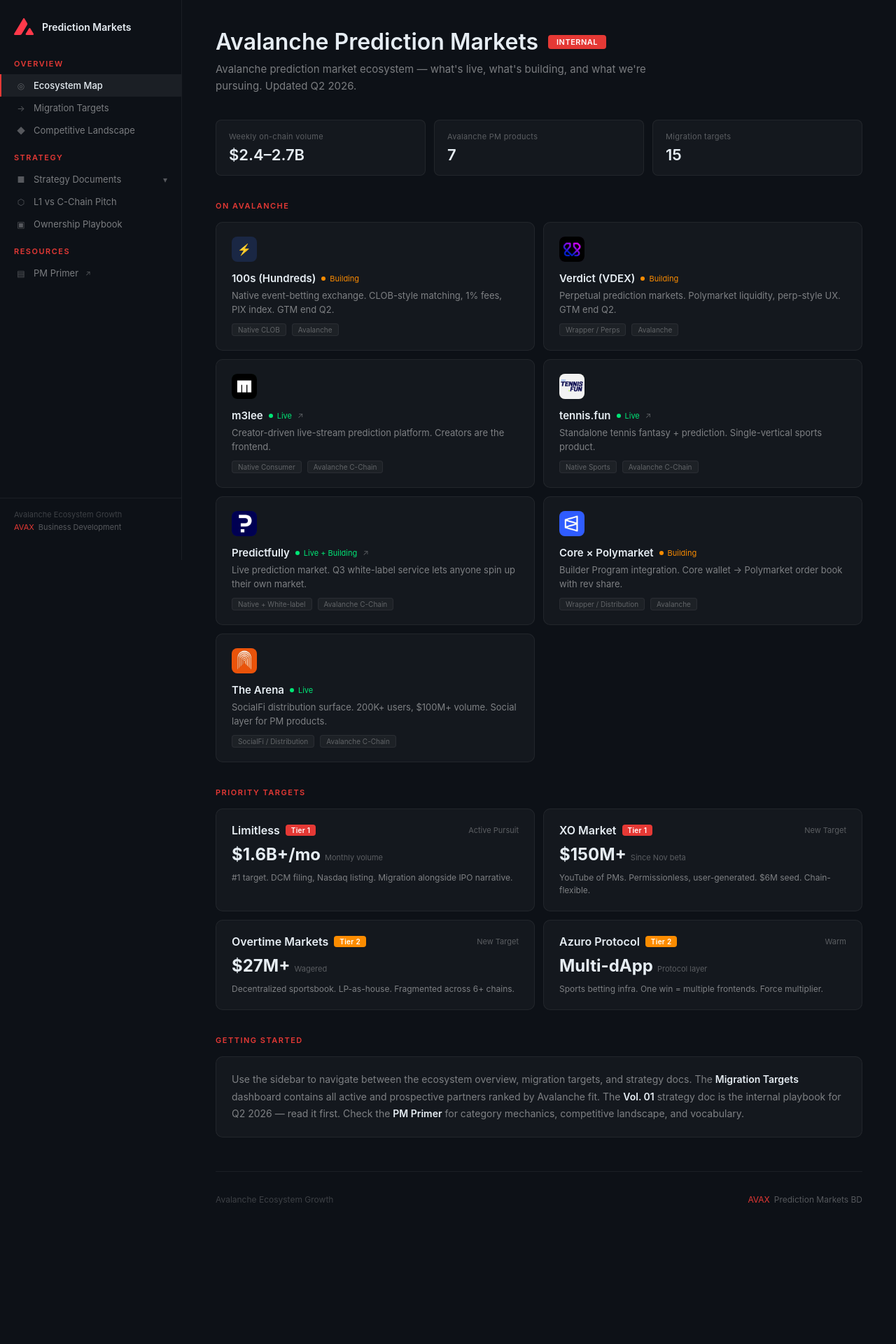
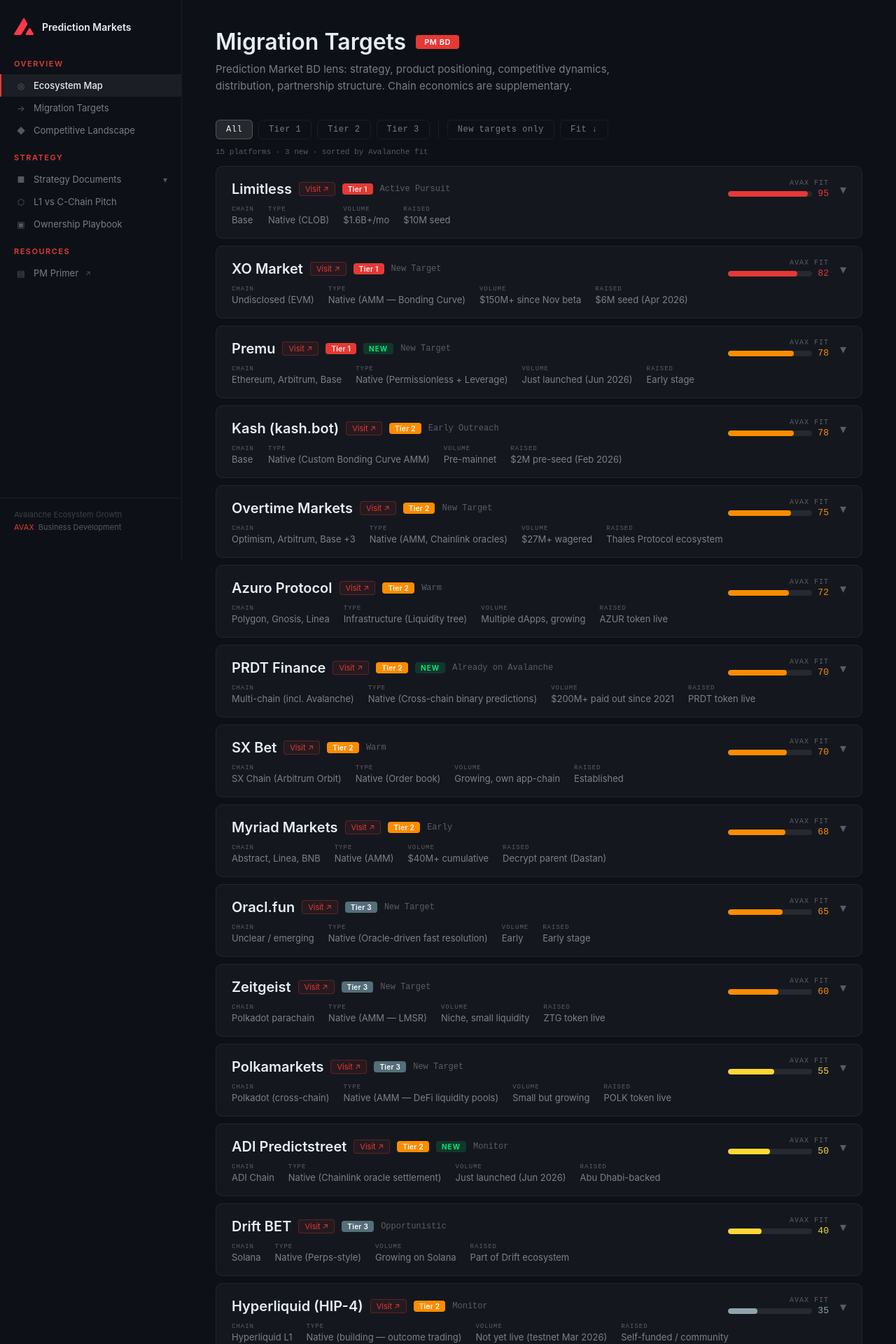
Before and after one commit to joeycannoliLABS/avax-prediction-markets, a Next.js app: page / in a window 1280 px wide. Shown: the top 1920 px of the page at 70% size. Before the commit the page ends 1785 px from the top, so only its background shows below. Built offline with nearby package versions, Linux system fonts and the light colour scheme.

Commit message:
Update page.tsx

```diff
--- a/app/page.tsx
+++ b/app/page.tsx
@@ -1,206 +1,217 @@
 "use client";
 
-import { ecosystemProducts, categoryStats } from "@/lib/data";
-import { StatCard, SectionLabel, Card, StatusDot, Tag } from "@/components/UI";
-import Link from "next/link";
+import { useState } from "react";
+import { migrationTargets } from "@/lib/data";
+import { PageHeader, SectionLabel, FitBar, TierBadge, NewBadge, Card } from "@/components/UI";
 
-export default function Home() {
-  const targetHighlights = [
-    {
-      name: "Limitless",
-      tier: "Tier 1",
-      tierColor: "#E53935",
-      metric: "$1.6B+/mo",
-      metricLabel: "Monthly volume",
-      status: "Active Pursuit",
-      note: "#1 target. DCM filing, Nasdaq listing. Migration alongside IPO narrative.",
-    },
-    {
-      name: "XO Market",
-      tier: "Tier 1",
-      tierColor: "#E53935",
-      metric: "$150M+",
-      metricLabel: "Since Nov beta",
-      status: "New Target",
-      note: "YouTube of PMs. Permissionless, user-generated. $6M seed. Chain-flexible.",
-    },
-    {
-      name: "Overtime Markets",
-      tier: "Tier 2",
-      tierColor: "#FB8C00",
-      metric: "$27M+",
-      metricLabel: "Wagered",
-      status: "New Target",
-      note: "Decentralized sportsbook. LP-as-house. Fragmented across 6+ chains.",
-    },
-    {
-      name: "Azuro Protocol",
-      tier: "Tier 2",
-      tierColor: "#FB8C00",
-      metric: "Multi-dApp",
-      metricLabel: "Protocol layer",
-      status: "Warm",
-      note: "Sports betting infra. One win = multiple frontends. Force multiplier.",
-    },
-  ];
+export default function TargetsPage() {
+  const [expandedIdx, setExpandedIdx] = useState<number | null>(null);
+  const [filter, setFilter] = useState("All");
+  const [showNewOnly, setShowNewOnly] = useState(false);
+  const [sortBy, setSortBy] = useState<"fit" | "alpha">("fit");
+
+  const filtered = migrationTargets
+    .filter((p) => filter === "All" || p.tier === filter)
+    .filter((p) => !showNewOnly || p.isNew)
+    .sort((a, b) => (sortBy === "fit" ? b.avaxFit - a.avaxFit : a.name.localeCompare(b.name)));
+
+  const btnStyle = (active: boolean, color?: string) => ({
+    background: active ? (color ? `${color}22` : "rgba(255,255,255,0.1)") : "transparent",
+    border: `1px solid ${active ? (color || "rgba(255,255,255,0.2)") : "var(--border)"}`,
+    color: active ? (color || "var(--text-primary)") : "var(--text-secondary)",
+    padding: "6px 14px",
+    borderRadius: 6,
+    cursor: "pointer",
+    fontFamily: "monospace",
+    fontSize: 12,
+    letterSpacing: 0.5,
+  });
 
   return (
     <>
-      {/* Header with Avalanche logo */}
-      <div style={{ marginBottom: 36 }}>
-        <div style={{ display: "flex", alignItems: "center", gap: 14, marginBottom: 8, flexWrap: "wrap" }}>
+      <PageHeader
+        title="Migration Targets"
+        badge="PM BD"
+        subtitle="Prediction Market BD lens: strategy, product positioning, competitive dynamics, distribution, partnership structure. Chain economics are supplementary."
+      />
 
-          <h1 style={{ fontSize: 32, fontWeight: 600, margin: 0, color: "var(--text-primary)" }}>
-            Avalanche Prediction Markets
-          </h1>
-          <span
-            style={{
-              background: "var(--avax-red)",
-              color: "#fff",
-              fontSize: 11,
-              fontWeight: 600,
-              padding: "3px 12px",
-              borderRadius: 4,
-              letterSpacing: 0.5,
-            }}
-          >
-            INTERNAL
-          </span>
-        </div>
-        <p style={{ fontSize: 15, color: "var(--text-secondary)", margin: 0, lineHeight: 1.6, maxWidth: 640 }}>
-          Avalanche prediction market ecosystem — what&apos;s live, what&apos;s building, and what we&apos;re pursuing. Updated Q2 2026.
-        </p>
+      <div style={{ display: "flex", gap: 8, marginBottom: 12, flexWrap: "wrap", alignItems: "center" }}>
+        {["All", "Tier 1", "Tier 2", "Tier 3"].map((t) => (
+          <button key={t} onClick={() => setFilter(t)} style={btnStyle(filter === t)}>
+            {t}
+          </button>
+        ))}
+        <div style={{ width: 1, height: 24, background: "var(--border)", margin: "0 4px" }} />
+        <button onClick={() => setShowNewOnly(!showNewOnly)} style={btnStyle(showNewOnly, "#00E676")}>
+          New targets only
+        </button>
+        <button onClick={() => setSortBy(sortBy === "fit" ? "alpha" : "fit")} style={btnStyle(false)}>
+          {sortBy === "fit" ? "Fit ↓" : "A→Z"}
+        </button>
       </div>
 
-      {/* Stats - 3 columns */}
-      <div style={{ display: "grid", gridTemplateColumns: "repeat(3, 1fr)", gap: 12, marginBottom: 36 }}>
-        {categoryStats.map((s) => (
-          <StatCard key={s.label} label={s.label} value={s.value} />
-        ))}
+      <div style={{ fontSize: 11, color: "var(--text-tertiary)", fontFamily: "monospace", marginBottom: 14 }}>
+        {filtered.length} platform{filtered.length !== 1 ? "s" : ""} ·{" "}
+        {migrationTargets.filter((p) => p.isNew).length} new · sorted by{" "}
+        {sortBy === "fit" ? "Avalanche fit" : "name"}
       </div>
 
-      {/* Ecosystem products */}
-      <SectionLabel>ON AVALANCHE</SectionLabel>
-      <div style={{ display: "grid", gridTemplateColumns: "1fr 1fr", gap: 12, marginBottom: 36 }}>
-        {ecosystemProducts.map((p) => {
-          const inner = (
-            <Card key={p.name} hover>
-              <div style={{ display: "flex", alignItems: "center", gap: 12, marginBottom: 14 }}>
-                {p.logoUrl ? (
-                  <img
-                    src={p.logoUrl}
-                    alt={p.name}
-                    width={36}
-                    height={36}
-                    style={{ borderRadius: 8, background: p.iconBg, objectFit: "contain" }}
-                    onError={(e) => {
-                      const target = e.target as HTMLImageElement;
-                      target.style.display = "none";
-                      const fallback = target.nextElementSibling as HTMLElement;
-                      if (fallback) fallback.style.display = "flex";
-                    }}
-                  />
-                ) : null}
-                <div
+      {filtered.map((p, i) => (
+        <div
+          key={p.name}
+          onClick={() => setExpandedIdx(expandedIdx === i ? null : i)}
+          style={{
+            background: expandedIdx === i ? "rgba(255,255,255,0.06)" : "var(--bg-card)",
+            border: `1px solid ${expandedIdx === i ? p.tierColor + "44" : "var(--border)"}`,
+            borderRadius: 10,
+            padding: "18px 22px",
+            cursor: "pointer",
+            transition: "all 0.2s ease",
+            marginBottom: 10,
+          }}
+        >
+          <div style={{ display: "flex", alignItems: "center", justifyContent: "space-between", flexWrap: "wrap", gap: 8 }}>
+            <div style={{ display: "flex", alignItems: "center", gap: 10, flexWrap: "wrap" }}>
+              <span style={{ fontSize: 20, fontWeight: 600, color: "var(--text-primary)" }}>{p.name}</span>
+              {p.website && (
+                <a
+                  href={p.website}
+                  target="_blank"
+                  rel="noopener noreferrer"
+                  onClick={(e: React.MouseEvent) => e.stopPropagation()}
                   style={{
-                    width: 36,
-                    height: 36,
-                    borderRadius: 8,
-                    background: p.iconBg,
-                    display: p.logoUrl ? "none" : "flex",
+                    fontSize: 11,
+                    color: "var(--avax-red)",
+                    textDecoration: "none",
+                    padding: "2px 8px",
+                    borderRadius: 4,
+                    border: "1px solid rgba(229,57,53,0.3)",
+                    background: "rgba(229,57,53,0.08)",
+                    display: "inline-flex",
                     alignItems: "center",
-                    justifyContent: "center",
-                    fontSize: 16,
-                    color: p.iconColor,
-                    flexShrink: 0,
+                    gap: 4,
                   }}
                 >
-                  {p.icon}
+                  Visit ↗
+                </a>
+              )}
+              <TierBadge tier={p.tier} color={p.tierColor} />
+              {p.isNew && <NewBadge />}
+              <span style={{ color: "var(--text-tertiary)", fontSize: 12, fontFamily: "monospace" }}>{p.status}</span>
+            </div>
+            <div style={{ display: "flex", alignItems: "center", gap: 16 }}>
+              <div style={{ textAlign: "right" as const }}>
+                <div style={{ fontSize: 10, color: "var(--text-tertiary)", fontFamily: "monospace", letterSpacing: 1, marginBottom: 2 }}>
+                  AVAX FIT
                 </div>
+                <FitBar value={p.avaxFit} />
               </div>
-              <div style={{ display: "flex", alignItems: "center", gap: 8, marginBottom: 6 }}>
-                <span style={{ fontSize: 15, fontWeight: 600, color: "var(--text-primary)" }}>{p.name}</span>
-                <span style={{ display: "flex", alignItems: "center", fontSize: 11, color: p.statusColor }}>
-                  <StatusDot color={p.statusColor} />
-                  {p.status}
+              <span
+                style={{
+                  color: "var(--text-tertiary)",
+                  fontSize: 18,
+                  transition: "transform 0.2s",
+                  transform: expandedIdx === i ? "rotate(180deg)" : "rotate(0deg)",
+                }}
+              >
+                ▾
+              </span>
+            </div>
+          </div>
+
+          <div style={{ display: "flex", gap: 20, marginTop: 10, flexWrap: "wrap" }}>
+            {[
+              { label: "Chain", value: p.chain },
+              { label: "Type", value: p.type },
+              { label: "Volume", value: p.volume },
+              { label: "Raised", value: p.raised },
+            ].map((s) => (
+              <div key={s.label}>
+                <div style={{ fontSize: 9, color: "var(--text-tertiary)", fontFamily: "monospace", letterSpacing: 1, marginBottom: 2 }}>
+                  {s.label.toUpperCase()}
+                </div>
+                <div style={{ fontSize: 13, color: "var(--text-secondary)" }}>{s.value}</div>
+              </div>
+            ))}
+          </div>
+
+          {expandedIdx === i && (
+            <div style={{ marginTop: 18, paddingTop: 18, borderTop: "1px solid var(--border)" }}>
+              <div style={{ display: "grid", gridTemplateColumns: "1fr 1fr", gap: 18, marginBottom: 18 }}>
+                <DetailBlock title="WHAT'S BROKEN FOR THEM" content={p.pain} color="#E53935" icon="◆" />
+                <DetailBlock title="HOW TO PITCH" content={p.pitch} color="#00E676" icon="→" />
+              </div>
+              <div style={{ display: "grid", gridTemplateColumns: "1fr 1fr", gap: 18, marginBottom: 18 }}>
+                <DetailBlock title="PM STRATEGY & COMPETITIVE NOTES" content={p.pmNotes} color="#FDD835" icon="◎" />
+                <DetailBlock title="CHAIN / INFRA (SUPPLEMENTARY)" content={p.chainNotes} color="rgba(255,255,255,0.35)" icon="⬡" />
+              </div>
+              <div style={{ background: "rgba(255,255,255,0.03)", borderRadius: 6, padding: "10px 14px" }}>
+                <span style={{ fontSize: 10, fontFamily: "monospace", color: "var(--text-tertiary)", letterSpacing: 1 }}>
+                  URGENCY{" "}
                 </span>
-                {p.href && (
-                  <span style={{ fontSize: 11, color: "var(--text-tertiary)" }}>↗</span>
-                )}
+                <span style={{ fontSize: 13, color: "var(--text-secondary)" }}>{p.urgency}</span>
               </div>
-              <p style={{ fontSize: 13, color: "var(--text-secondary)", margin: "0 0 10px", lineHeight: 1.5 }}>
-                {p.description}
-              </p>
-              <div style={{ display: "flex", gap: 8 }}>
-                <Tag>{p.type}</Tag>
-                <Tag>{p.chain}</Tag>
-              </div>
-            </Card>
-          );
+            </div>
+          )}
+        </div>
+      ))}
 
-          if (p.href) {
-            return (
-              <a key={p.name} href={p.href} target="_blank" rel="noopener noreferrer" style={{ textDecoration: "none", color: "inherit" }}>
-                {inner}
-              </a>
-            );
-          }
-          return <div key={p.name}>{inner}</div>;
-        })}
+      <div
+        style={{
+          marginTop: 32,
+          padding: "20px 22px",
+          background: "rgba(253,216,53,0.06)",
+          border: "1px solid rgba(253,216,53,0.15)",
+          borderRadius: 10,
+        }}
+      >
+        <div style={{ fontFamily: "monospace", fontSize: 10, letterSpacing: 1.5, color: "#FDD835", marginBottom: 8, fontWeight: 700 }}>
+          ◎ STRATEGIC READS
+        </div>
+        <div style={{ fontSize: 13, lineHeight: 1.7, color: "var(--text-secondary)" }}>
+          <strong style={{ color: "var(--text-primary)" }}>The category-defining swing:</strong> Limitless remains the
+          #1 target. Their IPO narrative, growth trajectory, and workload profile align with Avalanche better than any
+          other partner on the board.
+          <br />
+          <br />
+          <strong style={{ color: "var(--text-primary)" }}>The new high-upside play:</strong> Premu. Just launched with permissionless
+          market creation + 2.5x leverage on Ethereum/Arbitrum/Base. Combines XO&apos;s user-generated model with Verdict&apos;s
+          leverage thesis. No ecosystem lock-in, World Cup timing, EVM-native. Move before they settle into Arbitrum.
+          <br />
+          <br />
+          <strong style={{ color: "var(--text-primary)" }}>The hidden asset:</strong> PRDT Finance is already deployed on
+          Avalanche but has no ecosystem relationship. $200M+ paid out since 2021, 80% revenue share to stakers. This
+          isn&apos;t a migration — it&apos;s a deepening. Co-funded liquidity and featured placement could make Avalanche
+          their primary chain.
+          <br />
+          <br />
+          <strong style={{ color: "var(--text-primary)" }}>The ecosystem multiplier:</strong> Azuro. One win here means
+          multiple sports frontends, not one. This is how you win a vertical without signing ten individual deals.
+          <br />
+          <br />
+          <strong style={{ color: "var(--text-primary)" }}>The TradFi invasion:</strong> 13 federally regulated platforms
+          are now live in the US — DraftKings, FanDuel, Fanatics, OG (Crypto.com), Gemini all launched prediction products.
+          The pitch to every on-chain target shifts: &quot;FanDuel and DraftKings are coming for your users with massive
+          distribution. Your edge is being on-chain, permissionless, and composable. Avalanche makes that edge as sharp
+          as possible.&quot;
+          <br />
+          <br />
+          <strong style={{ color: "var(--text-primary)" }}>The timing catalyst:</strong> World Cup 2026 is live NOW.
+          Every sports-facing target (Overtime, Azuro, SX Bet, Premu, ADI Predictstreet) has a volume spike happening.
+          Post-tournament is the window for expansion conversations.
+        </div>
       </div>
-
-      {/* Target highlights */}
-      <SectionLabel>PRIORITY TARGETS</SectionLabel>
-      <div style={{ display: "grid", gridTemplateColumns: "1fr 1fr", gap: 12, marginBottom: 36 }}>
-        {targetHighlights.map((t) => (
-          <Card key={t.name} hover>
-            <div style={{ display: "flex", alignItems: "center", justifyContent: "space-between", marginBottom: 10 }}>
-              <div style={{ display: "flex", alignItems: "center", gap: 8 }}>
-                <span style={{ fontSize: 16, fontWeight: 600, color: "var(--text-primary)" }}>{t.name}</span>
-                <span
-                  style={{
-                    fontSize: 10,
-                    fontWeight: 600,
-                    padding: "2px 8px",
-                    borderRadius: 4,
-                    background: t.tierColor,
-                    color: "#fff",
-                    letterSpacing: 0.3,
-                  }}
-                >
-                  {t.tier}
-                </span>
-              </div>
-              <span style={{ fontSize: 11, color: "var(--text-tertiary)" }}>{t.status}</span>
-            </div>
-            <div style={{ display: "flex", alignItems: "baseline", gap: 6, marginBottom: 10 }}>
-              <span style={{ fontSize: 24, fontWeight: 700, color: "var(--text-primary)" }}>{t.metric}</span>
-              <span style={{ fontSize: 11, color: "var(--text-tertiary)" }}>{t.metricLabel}</span>
-            </div>
-            <p style={{ fontSize: 12, color: "var(--text-secondary)", margin: 0, lineHeight: 1.5 }}>{t.note}</p>
-          </Card>
-        ))}
-      </div>
-
-      {/* Getting started */}
-      <SectionLabel>GETTING STARTED</SectionLabel>
-      <Card>
-        <p style={{ fontSize: 14, color: "var(--text-secondary)", margin: 0, lineHeight: 1.75 }}>
-          Use the sidebar to navigate between the ecosystem overview, migration targets, and strategy docs. The{" "}
-          <Link href="/targets" style={{ color: "var(--text-primary)", fontWeight: 600 }}>
-            Migration Targets
-          </Link>{" "}
-          dashboard contains all active and prospective partners ranked by Avalanche fit. The{" "}
-          <Link href="/strategy" style={{ color: "var(--text-primary)", fontWeight: 600 }}>
-            Vol. 01
-          </Link>{" "}
-          strategy doc is the internal playbook for Q2 2026 — read it first. Check the{" "}
-          <Link href="/primer" style={{ color: "var(--text-primary)", fontWeight: 600 }}>
-            PM Primer
-          </Link>{" "}
-          for category mechanics, competitive landscape, and vocabulary.
-        </p>
-      </Card>
     </>
   );
 }
+
+function DetailBlock({ title, content, color, icon }: { title: string; content: string; color: string; icon: string }) {
+  return (
+    <div>
+      <div style={{ fontSize: 10, fontFamily: "monospace", letterSpacing: 1.5, color, marginBottom: 6, fontWeight: 700 }}>
+        {icon} {title}
+      </div>
+      <div style={{ fontSize: 13, lineHeight: 1.65, color: "var(--text-secondary)" }}>{content}</div>
+    </div>
+  );
+}
```
